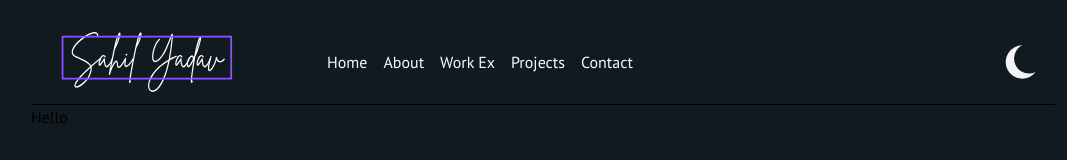
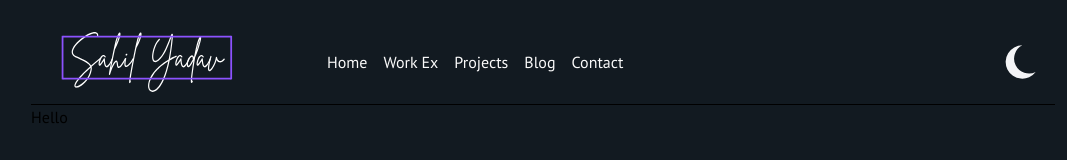
Before and after one commit to sahilyadav10/sahilten.com, a Next.js app: page / in a window 1280 px wide. Shown: the top 160 px of the page, without its empty margins (97-1164 px from the left). Built offline with nearby package versions, Linux system fonts and the light colour scheme.

Commit message:
update nav

```diff
--- a/src/components/generic/Navbar.tsx
+++ b/src/components/generic/Navbar.tsx
@@ -13,14 +13,15 @@ export default function Navbar() {
           <p className="font-medium text-neutral-900 dark:text-neutral-50">
             Home
           </p>
-          <p className="font-medium text-neutral-900 dark:text-neutral-50">
-            About
-          </p>
+
           <p className="font-medium text-neutral-900 dark:text-neutral-50">
             Work Ex
           </p>
           <p className="font-medium text-neutral-900 dark:text-neutral-50">
             Projects
+          </p>
+          <p className="font-medium text-neutral-900 dark:text-neutral-50">
+            Blog
           </p>
           <p className="font-medium text-neutral-900 dark:text-neutral-50">
             Contact
```
